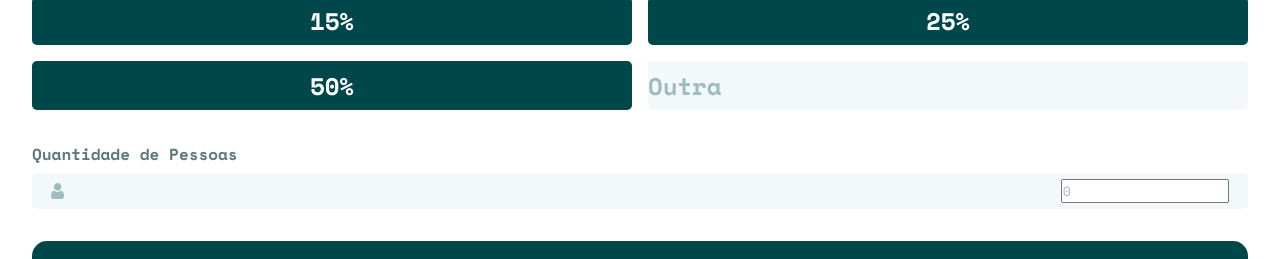
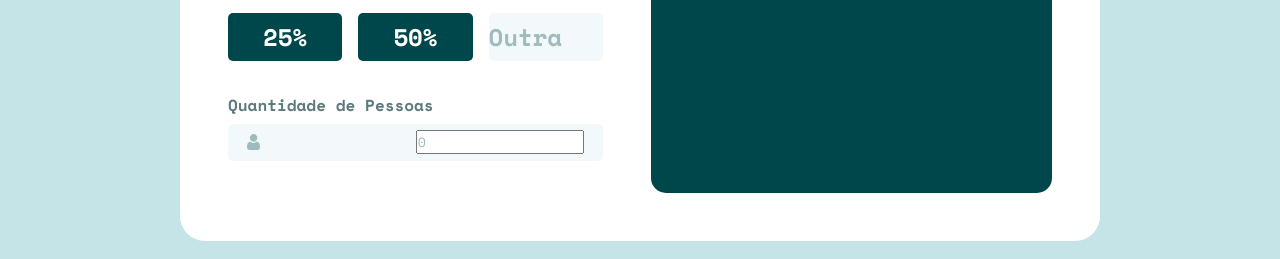
Before and after one commit to AnonSignal/calculadora-de-gorjeta, a plain HTML site: page index.html in a window 1280 px wide. Shown: the part 395-654 px from the top of the page. Drawn offline with nearby package versions, Linux system fonts and the light colour scheme.

Commit message:
primeiro commit da responsividade

```diff
--- a/style.css
+++ b/style.css
@@ -153,3 +153,22 @@ main{
     font-size: 1.25rem;
     padding-block: 0.5rem;
 }
+
+@media(min-width:920px){
+    main{
+        display: flex;
+        gap: 3rem;
+        padding: 3rem;
+        border-radius: 1.5625rem;
+        max-width: 57.5rem;
+        margin-inline: auto;
+    }
+
+    main section{
+        width: 100%;
+    }
+
+    .gorjeta div{
+        grid-template-columns: 1fr 1fr 1fr;
+    }
+}
```
